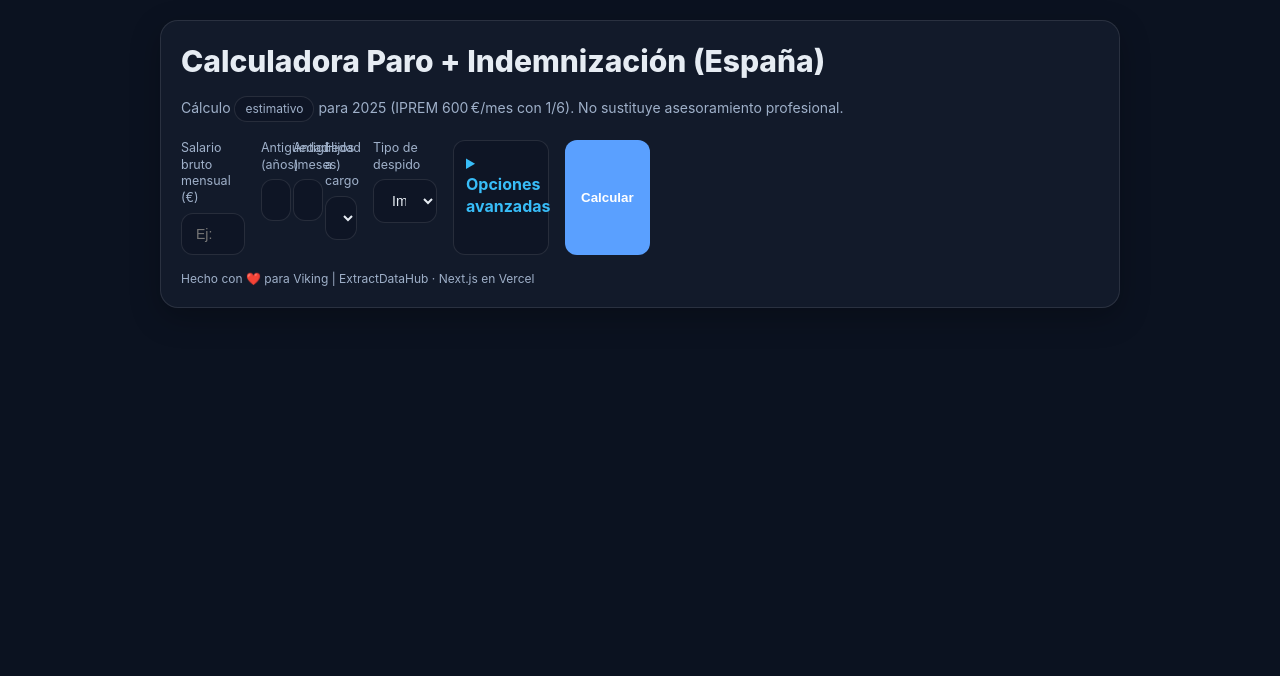
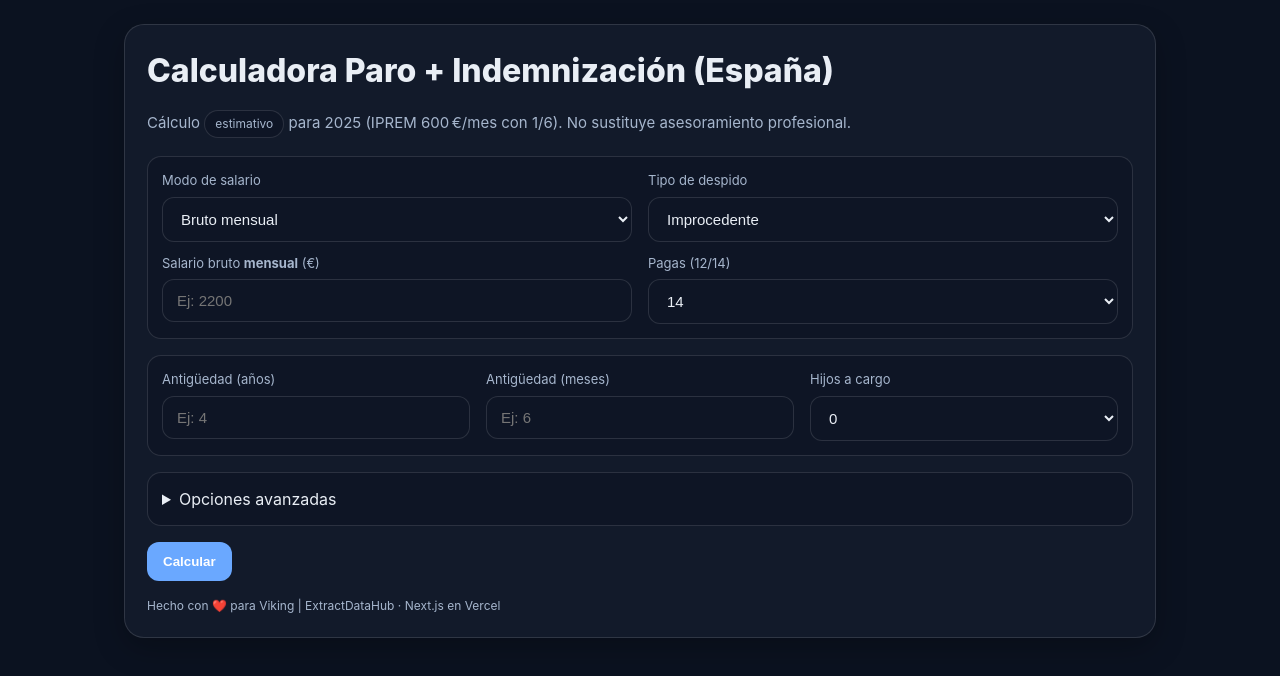
Before and after one commit to MrProphecy/calculadora-paro-indemnizacion, a Next.js app: page / in a window 1280 px wide. Shown: the top 676 px of the page. Built offline with nearby package versions, Linux system fonts and the light colour scheme.

Commit message:
Add files via upload

```diff
--- a/package.json
+++ b/package.json
@@ -1,6 +1,6 @@
 {
   "name": "calculadora-paro-indemnizacion",
-  "version": "1.2.0",
+  "version": "1.3.0",
   "private": true,
   "scripts": {
     "dev": "next dev -p 3000",
--- a/pages/globals.css
+++ b/pages/globals.css
@@ -1,55 +1,46 @@
 :root{
-  --bg:#0b1220;
-  --card:#121a2a;
-  --panel:#0e1525;
-  --text:#e6ecf3;
-  --muted:#9fb0c9;
-  --accent:#5aa0ff;
-  --ok:#38bdf8;
-  --border:rgba(255,255,255,.10);
+  --bg:#0b1220; --card:#121a2a; --panel:#0e1525;
+  --text:#e9eef5; --muted:#a6b6cd; --accent:#6aa8ff;
+  --ok:#38bdf8; --border:rgba(255,255,255,.12);
 }
 *{box-sizing:border-box}
 html,body{padding:0;margin:0;background:var(--bg);color:var(--text);
-  font-family:Inter,system-ui,Segoe UI,Roboto,Ubuntu,sans-serif; line-height:1.35}
+  font-family:Inter,system-ui,Segoe UI,Roboto,Ubuntu,sans-serif; line-height:1.5}
 a{color:inherit;text-decoration:none}
-.container{max-width:1000px;margin:0 auto;padding:20px}
-.card{background:var(--card);border:1px solid var(--border);border-radius:18px;padding:20px;box-shadow:0 10px 30px rgba(0,0,0,.25)}
-.grid{display:grid;gap:16px;grid-template-columns:repeat(12,1fr)}
-.h1{font-size:30px;font-weight:800;margin:0 0 10px}
-.sub{color:var(--muted);margin-bottom:18px;font-size:14px}
-.label{font-size:12.5px;color:var(--muted);margin-bottom:6px}
-.input, select, .number{
+.container{max-width:1080px;margin:0 auto;padding:24px}
+.card{background:var(--card);border:1px solid var(--border);border-radius:20px;padding:22px;box-shadow:0 10px 30px rgba(0,0,0,.25)}
+.h1{font-size:32px;font-weight:800;margin:0 0 12px}
+.sub{color:var(--muted);margin-bottom:18px;font-size:15px}
+
+.form-grid{display:grid;gap:16px}
+.form-grid.two{grid-template-columns:repeat(2,1fr)}
+.form-grid.three{grid-template-columns:repeat(3,1fr)}
+.form-grid.four{grid-template-columns:repeat(4,1fr)}
+@media (max-width: 980px){ .form-grid.four{grid-template-columns:repeat(2,1fr)} }
+@media (max-width: 720px){ .form-grid.two,.form-grid.three,.form-grid.four{grid-template-columns:1fr} }
+
+.label{font-size:13px;color:var(--muted);margin-bottom:6px}
+.input,select{
   width:100%;padding:12px 14px;border:1px solid var(--border);
-  background:var(--panel);color:var(--text);border-radius:12px;outline:none;
-  font-size:14px
+  background:var(--panel);color:var(--text);border-radius:12px;outline:none;font-size:15px
 }
-.row{display:grid;grid-template-columns:1fr 1fr;gap:12px}
+
+.section{background:var(--panel);border:1px solid var(--border);border-radius:14px;padding:14px}
+.actions{display:flex;gap:12px;flex-wrap:wrap}
+
 .btn{border:0;background:var(--accent);color:white;padding:12px 16px;border-radius:12px;font-weight:700;cursor:pointer}
 .btn.secondary{background:#1c2539;border:1px solid var(--border);color:var(--text)}
+.kpi{display:grid;gap:12px;grid-template-columns:repeat(2,1fr)}
+@media (max-width: 720px){ .kpi{grid-template-columns:1fr} }
+.kpi .box{background:var(--panel);border:1px solid var(--border);border-radius:12px;padding:14px}
 .result{background:var(--panel);border-radius:12px;padding:14px;border:1px solid var(--border)}
-.small{font-size:12px;color:var(--muted)}
-.kpi{display:flex;gap:12px;flex-wrap:wrap}
-.kpi .box{flex:1;min-width:220px;background:var(--panel);border-radius:12px;border:1px solid var(--border);padding:14px}
-hr{border:none;border-top:1px solid var(--border);margin:14px 0}
+.small{font-size:12.5px;color:var(--muted)}
+.badge{display:inline-block;background:var(--panel);border:1px solid var(--border);border-radius:999px;padding:4px 10px;font-size:12px;color:var(--muted)}
 .footer{font-size:12px;color:var(--muted);margin-top:16px}
-details{background:var(--panel);border:1px solid var(--border);border-radius:12px;padding:12px}
-summary{cursor:pointer;font-weight:700;color:var(--ok)}
-.badge{display:inline-block;background:var(--panel);border:1px solid var(--border);border-radius:999px;padding:4px 10px;font-size:12px;color:var(--muted)}
-.notice{font-size:12px;color:var(--muted)}
-ul{margin:0 0 0 16px}
 
 .tooltip{position:relative;display:inline-block;cursor:help}
 .tooltip .tip{visibility:hidden;opacity:0;transition:opacity .2s ease;position:absolute;left:0;top:24px;z-index:10;min-width:220px;background:#0b1220;padding:10px;border-radius:10px;border:1px solid var(--border);color:var(--text);font-size:12px}
 .tooltip:hover .tip{visibility:visible;opacity:1}
-
-.actions{display:flex;gap:10px;flex-wrap:wrap}
-
-@media (max-width: 820px){
-  .grid{grid-template-columns:1fr}
-  .container{padding:14px}
-  .h1{font-size:24px}
-  .kpi .box{min-width:100%}
-}
 
 @media print{
   body{background:white;color:black}
--- a/pages/index.js
+++ b/pages/index.js
@@ -1,20 +1,34 @@
-import { useState, useMemo } from "react";
+import { useMemo, useState } from "react";
 
 export default function Home(){
   const [form, setForm] = useState({
+    modoSalario: "mensual", // mensual | anual
     salarioMensualBruto: "",
-    anios: "",
-    meses: "",
+    salarioAnualBruto: "",
+    pagas: 14,
     tipoDespido: "improcedente",
+    anios: "", meses: "",
+    hijos: 0,
     pre2012: { anios: "", meses: "" },
     baseReguladoraMensual: "",
     diasCotizados: "",
-    hijos: 0,
     irpf: 2,
     cotizacion: 4.7
   });
   const [resultado, setResultado] = useState(null);
   const [loading, setLoading] = useState(false);
+
+  const salarioMensualCalculado = useMemo(()=>{
+    if(form.modoSalario === "mensual") return Number(form.salarioMensualBruto || 0);
+    const anual = Number(form.salarioAnualBruto || 0);
+    const pagas = Number(form.pagas || 12);
+    return pagas > 0 ? anual / pagas : 0;
+  }, [form.modoSalario, form.salarioMensualBruto, form.salarioAnualBruto, form.pagas]);
+
+  const baseReguladoraAprox = useMemo(()=>{
+    const b = Number(form.baseReguladoraMensual || 0);
+    return b > 0 ? b : salarioMensualCalculado;
+  }, [form.baseReguladoraMensual, salarioMensualCalculado]);
 
   const onChange = (e) => {
     const { name, value } = e.target;
@@ -33,7 +47,15 @@ export default function Home(){
       const res = await fetch("/api/calcular", {
         method: "POST",
         headers: { "Content-Type": "application/json" },
-        body: JSON.stringify({ ...form, hijos: Number(form.hijos) })
+        body: JSON.stringify({
+          salarioMensualBruto: salarioMensualCalculado,
+          tipoDespido: form.tipoDespido,
+          anios: form.anios, meses: form.meses,
+          pre2012: form.pre2012,
+          baseReguladoraMensual: baseReguladoraAprox,
+          diasCotizados: form.diasCotizados,
+          hijos: Number(form.hijos || 0)
+        })
       });
       const data = await res.json();
       setResultado(data);
@@ -60,12 +82,15 @@ export default function Home(){
     if(!resultado) return;
     const rows = [
       ["Campo","Valor"],
-      ["Salario mensual bruto", form.salarioMensualBruto],
+      ["Modo salario", form.modoSalario],
+      ["Salario mensual bruto (calculado)", salarioMensualCalculado],
+      ["Salario anual bruto", form.salarioAnualBruto],
+      ["Pagas", form.pagas],
+      ["Tipo de despido", form.tipoDespido],
       ["Antigüedad (años)", form.anios],
       ["Antigüedad (meses)", form.meses],
-      ["Tipo de despido", form.tipoDespido],
       ["Hijos a cargo", form.hijos],
-      ["Base reguladora mensual", form.baseReguladoraMensual],
+      ["Base reguladora mensual usada", baseReguladoraAprox],
       ["Días cotizados (6 años)", form.diasCotizados],
       ["IRPF %", form.irpf],
       ["Cotización %", form.cotizacion],
@@ -98,34 +123,17 @@ export default function Home(){
         <h1 className="h1">Calculadora Paro + Indemnización (España)</h1>
         <p className="sub">Cálculo <span className="badge">estimativo</span> para 2025 (IPREM 600 €/mes con 1/6). No sustituye asesoramiento profesional.</p>
 
-        <form onSubmit={onSubmit} className="grid" style={{gap:16}}>
-          <div className="grid" style={{gridTemplateColumns: "repeat(12, 1fr)", gap: 16}}>
-            <div style={{gridColumn: "span 5"}}>
-              <div className="label">
-                <span className="tooltip">Salario bruto mensual (€) <span className="tip">Con pagas prorrateadas. Úsalo también como aprox. de base reguladora si no la conoces.</span></span>
-              </div>
-              <input className="input" type="number" name="salarioMensualBruto" value={form.salarioMensualBruto} onChange={onChange} placeholder="Ej: 2200" required/>
-            </div>
-            <div style={{gridColumn: "span 2"}}>
-              <div className="label"><span className="tooltip">Antigüedad (años)<span className="tip">Años completos trabajados en la empresa.</span></span></div>
-              <input className="input" type="number" name="anios" value={form.anios} onChange={onChange} placeholder="Ej: 4" required/>
-            </div>
-            <div style={{gridColumn: "span 2"}}>
-              <div className="label"><span className="tooltip">Antigüedad (meses)<span className="tip">Meses adicionales a los años completos.</span></span></div>
-              <input className="input" type="number" name="meses" value={form.meses} onChange={onChange} placeholder="Ej: 6"/>
-            </div>
-            <div style={{gridColumn: "span 3"}}>
-              <div className="label"><span className="tooltip">Hijos a cargo<span className="tip">Afecta a los mínimos y máximos del paro (IPREM).</span></span></div>
-              <select name="hijos" className="input" value={form.hijos} onChange={onChange}>
-                <option value={0}>0</option>
-                <option value={1}>1</option>
-                <option value={2}>2 o más</option>
+        {/* BLOQUE 1: Salario + Tipo de despido */}
+        <div className="section" style={{marginBottom:16}}>
+          <div className="form-grid two">
+            <div>
+              <div className="label">Modo de salario</div>
+              <select name="modoSalario" className="input" value={form.modoSalario} onChange={onChange}>
+                <option value="mensual">Bruto mensual</option>
+                <option value="anual">Bruto anual</option>
               </select>
             </div>
-          </div>
-
-          <div className="grid" style={{gridTemplateColumns:"repeat(12, 1fr)", gap:16}}>
-            <div style={{gridColumn:"span 5"}}>
+            <div>
               <div className="label"><span className="tooltip">Tipo de despido<span className="tip">Improcedente (33 d/año), Objetivo (20 d/año), Fin de contrato (12 d/año), o Baja (0 €).</span></span></div>
               <select name="tipoDespido" className="input" value={form.tipoDespido} onChange={onChange}>
                 <option value="improcedente">Improcedente</option>
@@ -134,10 +142,69 @@ export default function Home(){
                 <option value="baja">Baja voluntaria</option>
               </select>
             </div>
+          </div>
 
-            <details style={{gridColumn:"span 7"}}>
+          {form.modoSalario === "mensual" ? (
+            <div className="form-grid two" style={{marginTop:12}}>
+              <div>
+                <div className="label">Salario bruto <strong>mensual</strong> (€)</div>
+                <input className="input" type="number" name="salarioMensualBruto" value={form.salarioMensualBruto} onChange={onChange} placeholder="Ej: 2200" />
+              </div>
+              <div>
+                <div className="label"><span className="tooltip">Pagas (12/14)<span className="tip">Solo informativo. Para cálculos usamos el salario mensual introducido.</span></span></div>
+                <select name="pagas" className="input" value={form.pagas} onChange={onChange}>
+                  <option value={12}>12</option>
+                  <option value={14}>14</option>
+                </select>
+              </div>
+            </div>
+          ) : (
+            <div className="form-grid three" style={{marginTop:12}}>
+              <div>
+                <div className="label">Salario bruto <strong>anual</strong> (€)</div>
+                <input className="input" type="number" name="salarioAnualBruto" value={form.salarioAnualBruto} onChange={onChange} placeholder="Ej: 30000" />
+              </div>
+              <div>
+                <div className="label">Pagas</div>
+                <select name="pagas" className="input" value={form.pagas} onChange={onChange}>
+                  <option value={12}>12</option>
+                  <option value={14}>14</option>
+                </select>
+              </div>
+              <div>
+                <div className="label">Mensual (calculado)</div>
+                <input className="input" value={salarioMensualCalculado || ""} readOnly />
+              </div>
+            </div>
+          )}
+        </div>
+
+        {/* BLOQUE 2: Antigüedad + Hijos */}
+        <div className="section" style={{marginBottom:16}}>
+          <div className="form-grid three">
+            <div>
+              <div className="label">Antigüedad (años)</div>
+              <input className="input" type="number" name="anios" value={form.anios} onChange={onChange} placeholder="Ej: 4" />
+            </div>
+            <div>
+              <div className="label">Antigüedad (meses)</div>
+              <input className="input" type="number" name="meses" value={form.meses} onChange={onChange} placeholder="Ej: 6" />
+            </div>
+            <div>
+              <div className="label">Hijos a cargo</div>
+              <select name="hijos" className="input" value={form.hijos} onChange={onChange}>
+                <option value={0}>0</option>
+                <option value={1}>1</option>
+                <option value={2}>2 o más</option>
+              </select>
+            </div>
+          </div>
+        </div>
+
+        {/* BLOQUE 3: Avanzado */}
+        <details className="section">
           <summary>Opciones avanzadas</summary>
-              <div className="row" style={{marginTop:12}}>
+          <div className="form-grid two" style={{marginTop:12}}>
             <div>
               <div className="label">Años <strong>antes</strong> del 12/02/2012</div>
               <input className="input" type="number" name="pre2012.anios" value={form.pre2012.anios} onChange={onChange} placeholder="Ej: 2"/>
@@ -147,31 +214,31 @@ export default function Home(){
               <input className="input" type="number" name="pre2012.meses" value={form.pre2012.meses} onChange={onChange} placeholder="Ej: 3"/>
             </div>
           </div>
-              <div className="row" style={{marginTop:12}}>
+          <div className="form-grid two" style={{marginTop:12}}>
             <div>
-                  <div className="label"><span className="tooltip">Base reguladora mensual (€)<span className="tip">Media de las bases de cotización de los últimos 180 días. Si no la sabes, usa el salario bruto mensual.</span></span></div>
-                  <input className="input" type="number" name="baseReguladoraMensual" value={form.baseReguladoraMensual} onChange={onChange} placeholder="Ej: 2200" required/>
+              <div className="label"><span className="tooltip">Base reguladora mensual (€)<span className="tip">Si no la sabes, usamos el salario mensual (calculado).</span></span></div>
+              <input className="input" type="number" name="baseReguladoraMensual" value={form.baseReguladoraMensual} onChange={onChange} placeholder={String(baseReguladoraAprox || "")}/>
             </div>
             <div>
-                  <div className="label"><span className="tooltip">Días cotizados (6 años)<span className="tip">Debe ser ≥ 360 para tener derecho a prestación. Determina la duración total.</span></span></div>
-                  <input className="input" type="number" name="diasCotizados" value={form.diasCotizados} onChange={onChange} placeholder="Ej: 1320" required/>
+              <div className="label"><span className="tooltip">Días cotizados (6 años)<span className="tip">≥ 360 para tener derecho a prestación.</span></span></div>
+              <input className="input" type="number" name="diasCotizados" value={form.diasCotizados} onChange={onChange} placeholder="Ej: 1320"/>
             </div>
           </div>
-              <div className="row" style={{marginTop:12}}>
+          <div className="form-grid two" style={{marginTop:12}}>
             <div>
-                  <div className="label"><span className="tooltip">IRPF (%)<span className="tip">Retención aproximada aplicada al paro. Personalízala según tu situación.</span></span></div>
+              <div className="label">IRPF (%)</div>
               <input className="input" type="number" step="0.1" name="irpf" value={form.irpf} onChange={onChange} />
             </div>
             <div>
-                  <div className="label"><span className="tooltip">Cotización (%)<span className="tip">Cotización a la Seguridad Social sobre la prestación. Ajustable.</span></span></div>
+              <div className="label">Cotización (%)</div>
               <input className="input" type="number" step="0.1" name="cotizacion" value={form.cotizacion} onChange={onChange} />
             </div>
           </div>
         </details>
-          </div>
 
-          <div className="actions">
-            <button className="btn" type="submit" disabled={loading}>{loading ? "Calculando..." : "Calcular"}</button>
+        {/* ACCIONES */}
+        <div className="actions" style={{marginTop:16}}>
+          <button className="btn" onClick={onSubmit} disabled={loading}>{loading ? "Calculando..." : "Calcular"}</button>
           {resultado && !resultado.error && (
             <>
               <button type="button" className="btn secondary" onClick={()=>window.print()}>Imprimir / Guardar PDF</button>
@@ -179,58 +246,45 @@ export default function Home(){
             </>
           )}
         </div>
-        </form>
 
+        {/* RESULTADOS */}
         {resultado && !resultado.error && (
-          <div style={{marginTop:20}}>
+          <div style={{marginTop:18}}>
             <div className="kpi">
               <div className="box">
                 <div className="label">Indemnización estimada</div>
-                <div style={{fontSize:28, fontWeight:800}}>{number(resultado.indemnizacion || 0)}</div>
+                <div style={{fontSize:26, fontWeight:800}}>{number(resultado.indemnizacion || 0)}</div>
                 <div className="small">Topes: 24 mensualidades (improcedente); 12 (objetivo).</div>
               </div>
               <div className="box">
                 <div className="label">Duración total del paro</div>
-                <div style={{fontSize:28, fontWeight:800}}>{resultado.paro?.duracionDias || 0} días</div>
+                <div style={{fontSize:26, fontWeight:800}}>{resultado.paro?.duracionDias || 0} días</div>
                 <div className="small">Según días cotizados SEPE.</div>
               </div>
             </div>
 
-            <div className="grid" style={{gridTemplateColumns:"repeat(12,1fr)", gap:16, marginTop:16}}>
-              <div className="result" style={{gridColumn:"span 6"}}>
+            <div className="form-grid two" style={{marginTop:12}}>
+              <div className="result">
                 <div className="label">Paro (primeros 180 días)</div>
-                <div style={{fontSize:22, fontWeight:700}}>{number(resultado.paro?.importeTramo1 || 0)} /mes</div>
-                {resultadoConNeto && <div className="small">Neto aprox: {number(resultadoConNeto.neto1)} /mes</div>}
-                <div className="small">Meses: {resultado.paro?.mesesTramo1}</div>
+                <div style={{fontSize:20, fontWeight:700}}>{number(resultado.paro?.importeTramo1 || 0)} /mes</div>
+                <div className="small">Neto aprox: {number((resultadoConNeto?.neto1)||0)} /mes — Meses: {resultado.paro?.mesesTramo1}</div>
               </div>
-              <div className="result" style={{gridColumn:"span 6"}}>
+              <div className="result">
                 <div className="label">Paro (resto)</div>
-                <div style={{fontSize:22, fontWeight:700}}>{number(resultado.paro?.importeTramo2 || 0)} /mes</div>
-                {resultadoConNeto && <div className="small">Neto aprox: {number(resultadoConNeto.neto2)} /mes</div>}
-                <div className="small">Meses: {resultado.paro?.mesesTramo2}</div>
+                <div style={{fontSize:20, fontWeight:700}}>{number(resultado.paro?.importeTramo2 || 0)} /mes</div>
+                <div className="small">Neto aprox: {number((resultadoConNeto?.neto2)||0)} /mes — Meses: {resultado.paro?.mesesTramo2}</div>
               </div>
             </div>
 
-            <div className="grid" style={{gridTemplateColumns:"repeat(12,1fr)", gap:16, marginTop:16}}>
-              <div className="result" style={{gridColumn:"span 6"}}>
-                <div className="label">Total estimado a percibir por paro (bruto)</div>
-                <div style={{fontSize:22, fontWeight:700}}>{number(resultado.paro?.totalEstimado || 0)}</div>
+            <div className="form-grid two" style={{marginTop:12}}>
+              <div className="result">
+                <div className="label">Total estimado por paro (bruto)</div>
+                <div style={{fontSize:20, fontWeight:700}}>{number(resultado.paro?.totalEstimado || 0)}</div>
               </div>
-              <div className="result" style={{gridColumn:"span 6"}}>
-                <div className="label">Total estimado a percibir por paro (neto aprox.)</div>
-                <div style={{fontSize:22, fontWeight:700}}>{number(resultadoConNeto?.totalNeto || 0)}</div>
+              <div className="result">
+                <div className="label">Total estimado por paro (neto aprox.)</div>
+                <div style={{fontSize:20, fontWeight:700}}>{number((resultadoConNeto?.totalNeto)||0)}</div>
               </div>
-            </div>
-
-            <hr />
-            <div className="notice">
-              <ul>
-                <li>IPREM mensual 600 € con incremento de 1/6 para mínimos y máximos.</li>
-                <li>Prestación contributiva: 70% (primeros 180 días) y 60% el resto.</li>
-                <li>Duración según días cotizados en los últimos 6 años.</li>
-                <li>Los netos son una aproximación configurable con tus % de IRPF y cotización.</li>
-                <li>Herramienta orientativa; contrasta en el simulador oficial del SEPE.</li>
-              </ul>
             </div>
           </div>
         )}
@@ -242,7 +296,7 @@ export default function Home(){
           </div>
         )}
 
-        <div className="footer">
+        <div className="footer" style={{marginTop:16}}>
           Hecho con ❤️ para Viking | ExtractDataHub · Next.js en Vercel
         </div>
       </div>
```
Also changed, not shown: 1 other file (tests, documents, lock files or other folders). Lines whose indentation alone changed are shown as unchanged.
